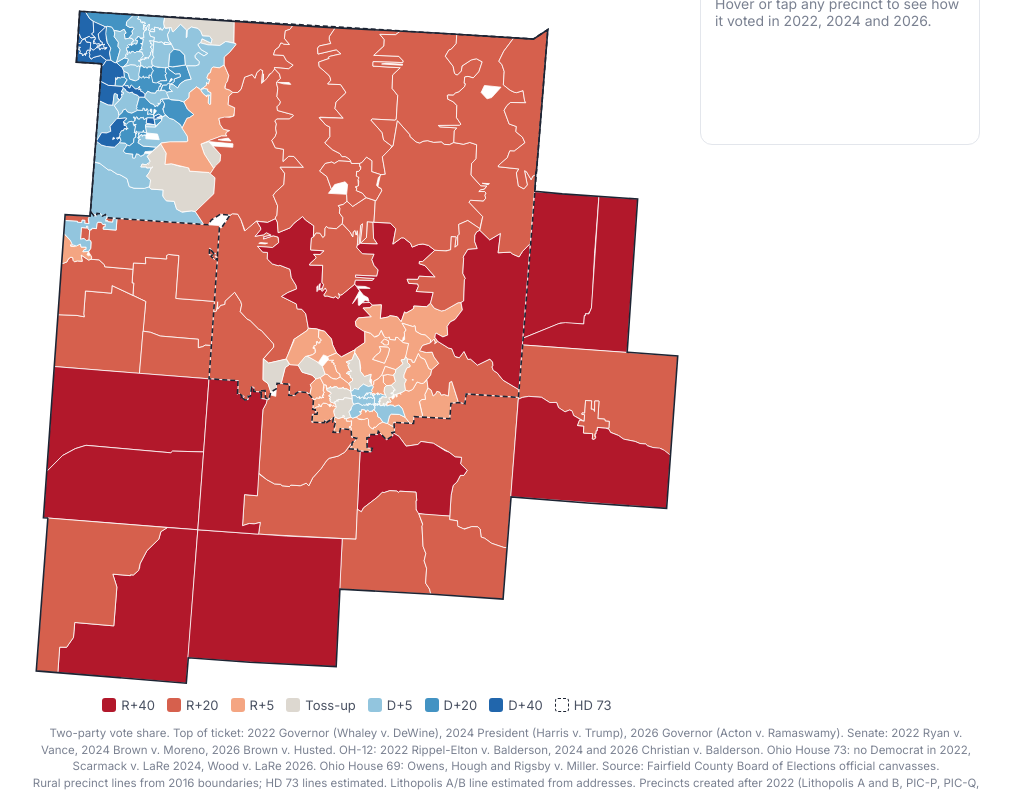
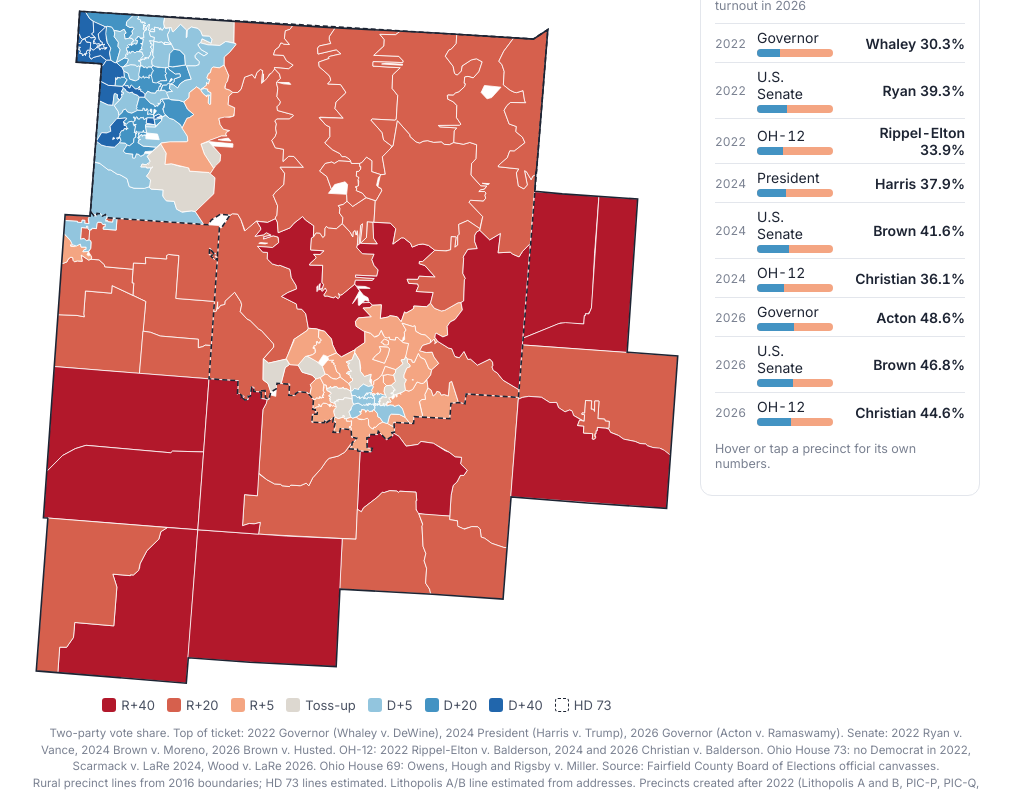
Before and after one commit to Elections43130/FindMyRepSeats, a plain HTML site: page fairfield_shift_map.html in a window 1280 px wide. Shown: the part 215-1005 px from the top of the page, without its empty margins (134-1145 px from the left). Drawn offline with Linux system fonts and the light colour scheme.

Commit message:
Side panel shows area totals; click again, Back or Esc to deselect
Co-Authored-By: Claude Opus 5.5 <noreply@anthropic.com>
Claude-Session: https://claude.ai/code/session_01J2tSNGhypm9g25KDLK7Ham

```diff
--- a/fairfield_shift_map.html
+++ b/fairfield_shift_map.html
@@ -36,6 +36,7 @@ svg{width:100%;height:auto;display:block;touch-action:manipulation}
 .panel table{width:100%;border-collapse:collapse;font-variant-numeric:tabular-nums}
 .panel td{padding:5px 0;border-top:1px solid var(--line)}
 .panel td:last-child{text-align:right;font-weight:600}
+.back{border:0;background:var(--chip);color:var(--ink);font:600 13px Inter,system-ui,sans-serif;padding:6px 10px;border-radius:8px;cursor:pointer;margin-bottom:10px;min-height:32px}
 .panel .yr{color:var(--muted);font-size:12px;width:42px}
 .bar{height:8px;border-radius:4px;background:#f4a582;overflow:hidden;margin-top:3px;display:flex}
 .bar i{display:block;background:#4393c3;height:100%}
@@ -93,16 +94,30 @@ const inF=p=>(!DIST[race]||p.d===DIST[race])&&(filt==='all'||(filt==='lan'?p.n.s
 const tip=document.getElementById('tip');
 D.p.forEach(p=>{p.el=mk(p.path,{class:'pc'});
   p.el.addEventListener('mousemove',e=>{tip.textContent=!inF(p)&&DIST[race]?`${p.n}: not in this district`:Y().unc?`${p.n}: LaRe unopposed`:`${p.n}: ${Y().dem} ${pct(sh(val(p,Y().k)))}`;tip.style.left=(e.clientX+14)+'px';tip.style.top=(e.clientY+12)+'px';tip.style.opacity=1;show(p,false)});
-  p.el.addEventListener('mouseleave',()=>{tip.style.opacity=0;if(sel)show(sel,true)});
-  p.el.addEventListener('click',()=>{if(sel)sel.el.classList.remove('sel');sel=p;p.el.classList.add('sel');show(p,true)});});
+  p.el.addEventListener('mouseleave',()=>{tip.style.opacity=0;sel?show(sel,true):summary()});
+  p.el.addEventListener('click',ev=>{ev.stopPropagation();if(sel===p)return clearSel();if(sel)sel.el.classList.remove('sel');sel=p;p.el.classList.add('sel');show(p,true)});});
+function clearSel(){if(sel)sel.el.classList.remove('sel');sel=null;summary()}
+svg.addEventListener('click',clearSel);document.addEventListener('keydown',e=>{if(e.key==='Escape')clearSel()});
 mk(D.hd73,{fill:'none',stroke:'#1d2433','stroke-width':1.6,'stroke-dasharray':'5 3','pointer-events':'none',id:'o73','vector-effect':'non-scaling-stroke'});
 mk(D.outline,{fill:'none',stroke:'#1d2433','stroke-width':1.6,'pointer-events':'none','vector-effect':'non-scaling-stroke'});
 const lanO=mk(D.lan,{fill:'none',stroke:'#1d2433','stroke-width':2,'pointer-events':'none',opacity:0,'vector-effect':'non-scaling-stroke'});
 document.getElementById('legend').innerHTML=BINS.map(b=>`<span><i style="background:${b[2]}"></i>${b[3]}</span>`).join('')+'<span><i style="border:1.6px dashed #1d2433;background:none"></i>HD 73</span>';
 function row(lbl,yr,v,dem){if(!v)return'';const s=sh(v);return `<tr><td class="yr">${yr}</td><td>${lbl}<div class="bar"><i style="width:${(100*s).toFixed(1)}%"></i></div></td><td>${dem} ${pct(s)}</td></tr>`}
+
+function areaName(){if(filt==='lan')return 'Lancaster';if(filt==='73'||race==='h73')return 'HD 73';if(filt==='69'||race==='h69')return 'HD 69';return 'Fairfield County'}
+function summary(){const ps=D.p.filter(inF),S={};let reg=0,cast=0;
+  const keys=['g22','s22','c22','p24','s24','c24','g26','s26','c26','h22','h24','h26'];
+  ps.forEach(p=>{reg+=p.reg;cast+=p.cast;keys.forEach(k=>{const v=k.endsWith('22')?tot22(p,k):p[k];if(!v)return;S[k]=S[k]||[0,0];S[k][0]+=v[0];S[k][1]+=v[1]})});
+  const an=areaName(),d=an==='HD 69'?69:(an==='HD 73'||an==='Lancaster')?73:0;
+  const house=d==73?`<tr><td class="yr">2022</td><td>Ohio House 73</td><td>LaRe unopposed</td></tr>${row('Ohio House 73','2024',S.h24,'Scarmack')}${row('Ohio House 73','2026',S.h26,'Wood')}`:d==69?`${row('Ohio House 69','2022',S.h22,'Owens')}${row('Ohio House 69','2024',S.h24,'Hough')}${row('Ohio House 69','2026',S.h26,'Rigsby')}`:'';
+  document.getElementById('panel').innerHTML=`<h3>${an}</h3><div class="meta">${ps.length} precincts · ${reg.toLocaleString()} registered · ${pct(cast/reg)} turnout in 2026</div><table>
+  ${row('Governor','2022',S.g22,'Whaley')}${row('U.S. Senate','2022',S.s22,'Ryan')}${row('OH-12','2022',S.c22,'Rippel-Elton')}
+  ${row('President','2024',S.p24,'Harris')}${row('U.S. Senate','2024',S.s24,'Brown')}${row('OH-12','2024',S.c24,'Christian')}
+  ${row('Governor','2026',S.g26,'Acton')}${row('U.S. Senate','2026',S.s26,'Brown')}${row('OH-12','2026',S.c26,'Christian')}${house}</table>
+  <div class="meta" style="margin-top:10px">Hover or tap a precinct for its own numbers.</div>`}
 function show(p,pin){const hdName=p.d==73?'Wood':'Rigsby';
   const g22=p.g22||p.g22e, s22=p.s22||p.s22e, c22=p.c22||p.c22e, sft=race==='sen'?sh(p.s26)-sh(p.s24):race==='cong'?sh(p.c26)-sh(p.c24):DIST[race]?sh(p.h26)-sh(p.h24):sh(p.g26)-sh(p.p24);
-  document.getElementById('panel').innerHTML=`<h3>${p.n}</h3><div class="meta">${p.c} · HD ${p.d} · ${p.reg.toLocaleString()} registered · ${pct(p.cast/p.reg)} turnout in 2026</div><table>
+  document.getElementById('panel').innerHTML=`${pin?`<button class="back" onclick="clearSel()">&larr; Back to ${areaName()}</button>`:''}<h3>${p.n}</h3><div class="meta">${p.c} · HD ${p.d} · ${p.reg.toLocaleString()} registered · ${pct(p.cast/p.reg)} turnout in 2026</div><table>
   ${row('Governor'+(p.g22?'':' *'),'2022',g22,'Whaley')}${row('U.S. Senate'+(p.s22?'':' *'),'2022',s22,'Ryan')}${row('OH-12'+(p.c22?'':' *'),'2022',c22,'Rippel-Elton')}${row('President','2024',p.p24,'Harris')}${row('U.S. Senate','2024',p.s24,'Brown')}${row('OH-12','2024',p.c24,'Christian')}
   ${row('Governor','2026',p.g26,'Acton')}${row('U.S. Senate','2026',p.s26,'Brown')}${row('OH-12','2026',p.c26,'Christian')}${p.d==73?'<tr><td class="yr">2022</td><td>Ohio House 73</td><td>LaRe unopposed</td></tr>':row('Ohio House 69'+(p.h22?'':' *'),'2022',p.h22||p.h22e,'Owens')}${row('Ohio House '+p.d,'2024',p.h24,p.d==73?'Scarmack':'Hough')}${row('Ohio House '+p.d,'2026',p.h26,hdName)}</table>
   <div class="shift" style="color:${sft>=0?'#2166ac':'#b2182b'}">${sft>=0?'+':''}${(100*sft).toFixed(1)} pts toward Democrats since 2024, ${race==='sen'?'Senate':race==='cong'?'OH-12':DIST[race]?'Ohio House':'top of ticket'}</div>${p.g22?'':'<div class="meta" style="margin-top:6px">* '+(p.n.startsWith('Lithopolis')?'Lithopolis was one precinct in 2022; shows the whole village':'2022 shown for the precinct this one was split from')+'</div>'}`}
@@ -129,7 +144,7 @@ function draw(){
   document.getElementById('sWonL').textContent='precincts won';
   syncUI();}
 function syncUI(){document.querySelectorAll('#yearSeg button').forEach(b=>b.setAttribute('aria-pressed',+b.dataset.y===yi));document.getElementById('raceSel').value=race;
-  document.querySelectorAll('.chips button').forEach(b=>{b.setAttribute('aria-pressed',b.dataset.f===filt);b.disabled=!!DIST[race]&&!(b.dataset.f==='all'||b.dataset.f==String(DIST[race])||(b.dataset.f==='lan'&&race==='h73'))});if(sel)show(sel,true);
+  document.querySelectorAll('.chips button').forEach(b=>{b.setAttribute('aria-pressed',b.dataset.f===filt);b.disabled=!!DIST[race]&&!(b.dataset.f==='all'||b.dataset.f==String(DIST[race])||(b.dataset.f==='lan'&&race==='h73'))});if(sel&&!inF(sel)){sel.el.classList.remove('sel');sel=null}sel?show(sel,true):summary();
   document.querySelectorAll('.chips button').forEach(b=>b.setAttribute('aria-pressed',b.dataset.f===filt));}
 document.querySelectorAll('#yearSeg button').forEach(b=>b.onclick=()=>{stop();yi=+b.dataset.y;draw()});
 document.getElementById('raceSel').onchange=e=>{race=e.target.value;if(DIST[race]&&filt!=='all'&&filt!=String(DIST[race])&&!(filt==='lan'&&race==='h73'))filt='all';draw();zoomTo()};
```
